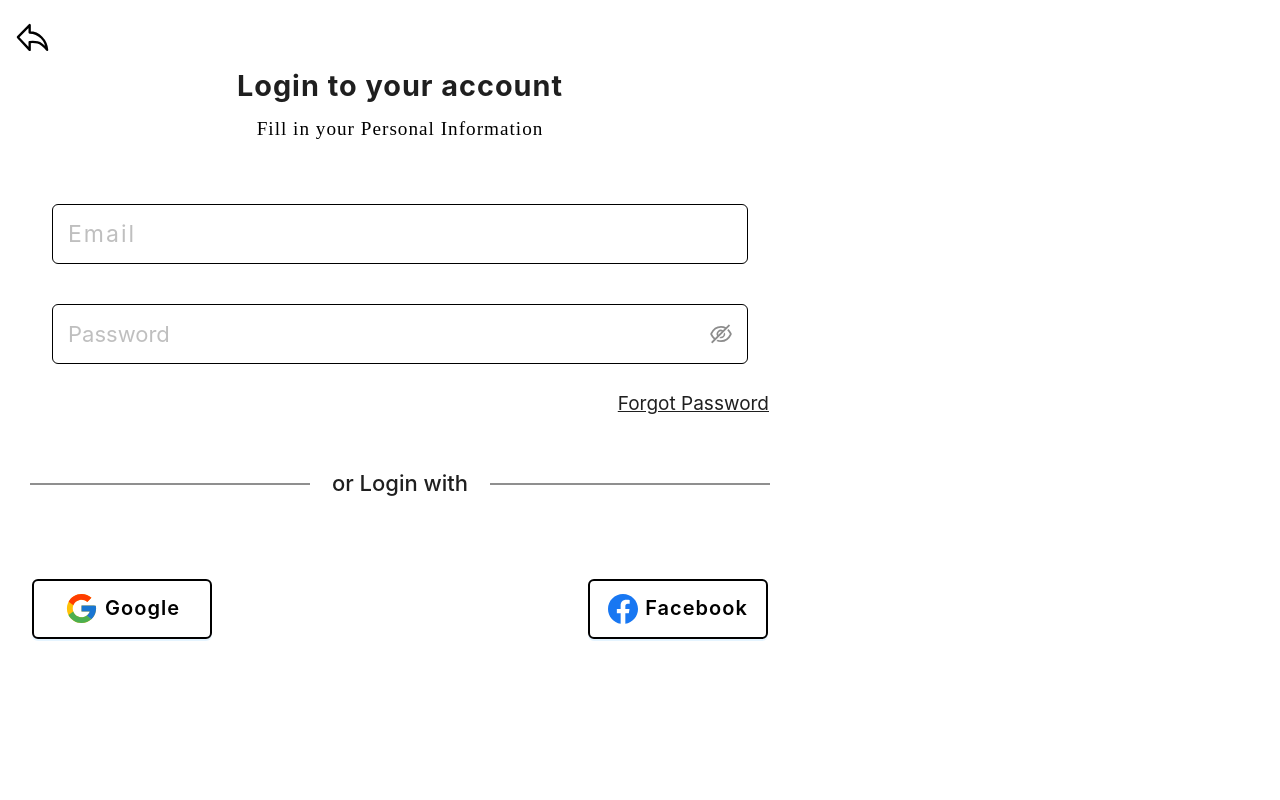
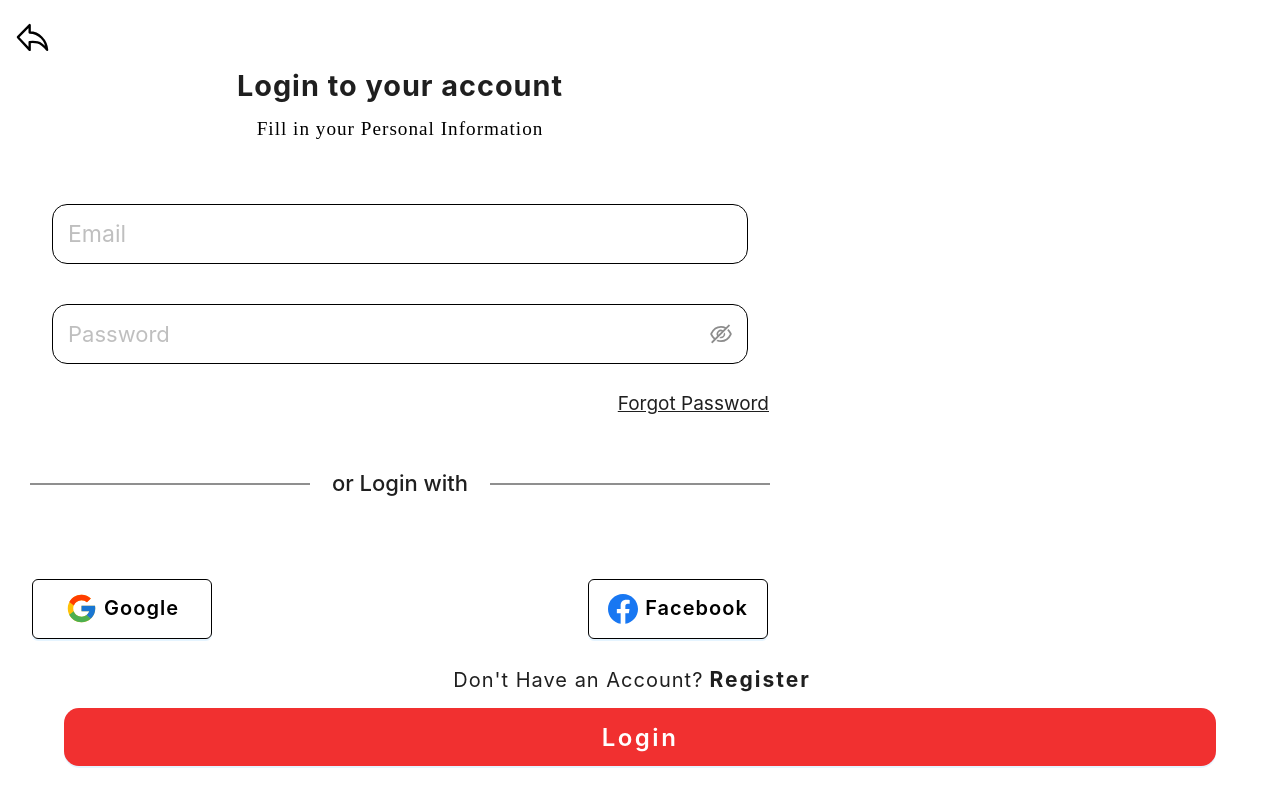
Before and after one commit to CreativeCodeHub/Naira_Bank_Client, a React (Vite) app: page / in a window 1280 px wide. Built offline with nearby package versions, Linux system fonts and the light colour scheme.

Commit message:
Login Page for The Bank Project

```diff
--- a/src/App.tsx
+++ b/src/App.tsx
@@ -1,11 +1,16 @@
-import MyComponent from "./components/Login"
+
+import LoginForm from './components/Login';
+
 function App() {
+  const handleForgotPassword = () => {
+    console.log("Forgot Password clicked");
+  };
 
   return (
-   <section className='body'>
-    <MyComponent />
-   </section>
-  )
+    <section className='body'>
+      <LoginForm onForgotPassword={handleForgotPassword} />
+    </section>
+  );
 }
 
-export default App
+export default App;
--- a/src/components/Login.tsx
+++ b/src/components/Login.tsx
@@ -1,58 +1,98 @@
-
-import { Typography } from 'antd';
+import { Typography, Form, Input, Button, Divider } from 'antd';
 import backArrow from '../assets/arrow back.svg';
 import googleLogo from '../assets/Google.svg'
 import facebookLogo from '../assets/facebook.svg'
-import {Form, Input, Divider, Button}  from 'antd';
 const { Title, Text } = Typography;
 
-const MyComponent = () => {
+interface LoginFormProps {
+  onForgotPassword: () => void;
+}
+
+const LoginForm: React.FC<LoginFormProps> = ({ onForgotPassword }) => {
   return (
     <div className="container">
       <img src={backArrow} alt="" width={35} style={{ marginTop: 20, marginLeft: 15 }} />
 
       <div className="TitleCont">
-      <Title style={{ fontSize: '1.8rem', fontWeight: 650, letterSpacing: 1, textAlign: 'center', marginTop: 10}}>Login to your account</Title>
+        <Title style={{ fontSize: '1.8rem', fontWeight: 650, letterSpacing: 1, textAlign: 'center', marginTop: 10 }}>Login to your account</Title>
         <p style={{ fontSize: '1.2rem', fontWeight: 500, letterSpacing: 1, textAlign: 'center' }}>Fill in your Personal Information</p>
       </div>
 
-    <div className="InputField"style={{marginTop: '4rem'}}>
-    <Form style={{ width: '100%', position: 'relative', display: 'flex', flexDirection: 'column', alignItems: 'center', justifyContent: 'center', gap: '1rem'}}>
-  <Form.Item name="email" style={{ width: '87%'}}>
-    <Input placeholder='Email' style={{height: '60px', fontSize: 23, letterSpacing: 2, background: 'none', border: '1.5px solid black', padding: 15 }}></Input>
+      <div className="InputField" style={{ marginTop: '4rem' }}>
+        <Form style={{ width: '100%', position: 'relative', display: 'flex', flexDirection: 'column', alignItems: 'center', justifyContent: 'center', gap: '1rem' }}>
+          <Form.Item
+            name="email"
+            style={{ width: '87%' }}
+            rules={[
+              {
+                required: true,
+                message: 'Please enter your email',
+              },
+              {
+                type: "email",
+                message: 'Please enter a valid email',
+              }
+            ]}
+            hasFeedback
+          >
+            <Input placeholder='Email' style={{ height: '60px', fontSize: 23, letterSpacing: 2, background: 'none', border: '1.5px solid black', borderRadius: '15px', padding: 15 }} />
           </Form.Item>
 
-  <Form.Item name="password" style={{ width: '87%' }}>
-    <Input.Password placeholder='Password' style={{height: '60px', fontSize: 22, background: 'none', border: '1.5px solid black', padding: 15}}></Input.Password>
+          <Form.Item
+            name="password"
+            style={{ width: '87%' }}
+            rules={[
+              {
+                required: true,
+                message: 'Please enter your password',
+              },
+              {
+                min: 8,
+                message: 'Password must be at least 8 characters',
+              }
+            ]}
+            hasFeedback
+          >
+            <Input.Password placeholder='Password' style={{ height: '60px', fontSize: 22, background: 'none', border: '1.5px solid black', borderRadius: '15px', padding: 15 }} />
           </Form.Item>
         </Form>
-<div style={{textAlign: 'right', marginRight: 15}}>
-    <Button type='text'><Text underline style={{fontSize: 19}}>Forgot Password</Text></Button>
+        <div style={{ textAlign: 'right', marginRight: 15 }}>
+          <Button type='text' onClick={onForgotPassword}><Text underline style={{ fontSize: 19 }}>Forgot Password</Text></Button>
         </div>
       </div>
 
-  <Divider style={{border: 'none', padding: 30, fontSize: 22}}>or Login with</Divider>
+      <Divider style={{ border: 'none', padding: 30, fontSize: 22 }}>or Login with</Divider>
 
-   <div className="socialButton" style={{display: 'flex', justifyContent: 'space-between', padding: '32px'}}>
-    <Button type='primary' style={{width: '180px',  height: '60px', display: 'flex', background: 'none', border: '2px solid black', justifyContent: 'center', alignItems: 'center'}}>
-      <div className="appInfo" style={{ gap: 6, display: 'flex',  justifyContent: 'center', alignItems: 'center'}}>
-        <img src={googleLogo} style={{width: '35px'}} />
-        <Text style={{fontSize: 20, color: 'black', letterSpacing: 1, fontWeight: 600}}>Google</Text>
+      <div className="socialButton" style={{ display: 'flex', justifyContent: 'space-between', padding: '32px' }}>
+  <Button type='primary' style={{ width: '180px', height: '60px', display: 'flex', background: 'none', border: '1.5px solid black', justifyContent: 'center', alignItems: 'center' }}>
+    <div className="appInfo" style={{ gap: 6, display: 'flex', justifyContent: 'center', alignItems: 'center' }}>
+      <img src={googleLogo} style={{ width: '33px' }} />
+      <Text style={{ fontSize: 20, color: 'black', letterSpacing: 1, fontWeight: 600 }}>Google</Text>
     </div>
   </Button>
 
-    <Button type='primary' style={{width: '180px',  height: '60px', display: 'flex', background: 'none', border: '2px solid black', justifyContent: 'center', alignItems: 'center'}}>
-      <div className="appInfo" style={{ gap: 7, display: 'flex',  justifyContent: 'center', alignItems: 'center'}}>
-        <img src={facebookLogo} style={{width: '30px'}} />
-        <Text style={{fontSize: 20, color: 'black', letterSpacing: 1, fontWeight: 600}}>Facebook</Text>
+  <Button type='primary' style={{ width: '180px', height: '60px', display: 'flex', background: 'none', border: '1.5px solid black', justifyContent: 'center', alignItems: 'center' }}>
+    <div className="appInfo" style={{ gap: 7, display: 'flex', justifyContent: 'center', alignItems: 'center' }}>
+      <img src={facebookLogo} style={{ width: '30px' }} />
+      <Text style={{ fontSize: 20, color: 'black', letterSpacing: 1, fontWeight: 600 }}>Facebook</Text>
     </div>
   </Button>
-
 </div>
 
+      <div className="button" style={{ position: 'absolute', bottom: 10, left: 0, right: 0, textAlign: 'center' }}>
+        <div className="suggestRegister" style={{ marginBottom: 12 }}>
+          <Text style={{ fontSize: '20px', letterSpacing: 1, margin: 0 }}>Don't Have an Account?</Text>
+          <Button style={{ fontSize: '21px', letterSpacing: 2, marginLeft: '-10px', fontWeight: 700 }} type='text'>Register</Button>
+        </div>
 
+        <Form.Item>
+          <Button block type='primary' htmlType='submit' style={{ width: '90%', height: '58px', fontSize: '24px', letterSpacing: 2.5, fontWeight: 600, background: '#f13030', borderRadius: '15px' }}>Login</Button>
+        </Form.Item>
+      </div>
     </div>
   );
 }
 
-export default MyComponent;
+
+
+export default LoginForm;
```
Lines whose indentation alone changed are shown as unchanged.
